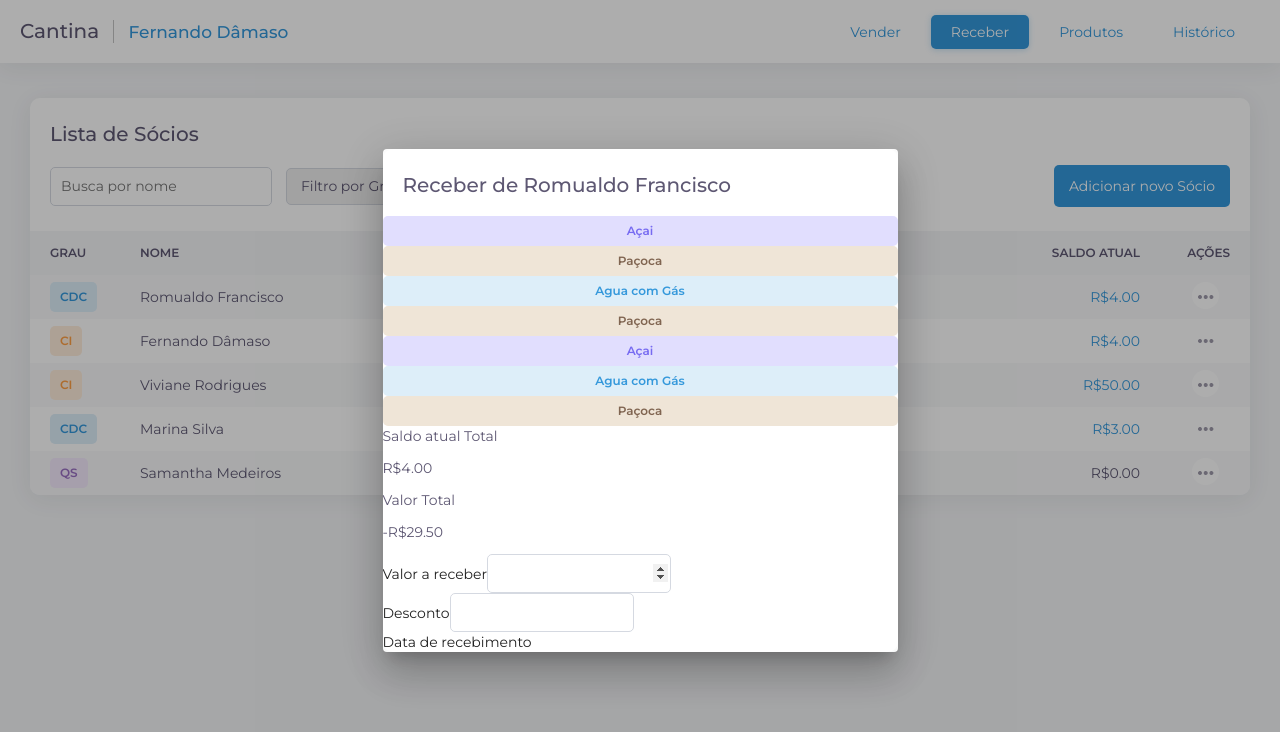
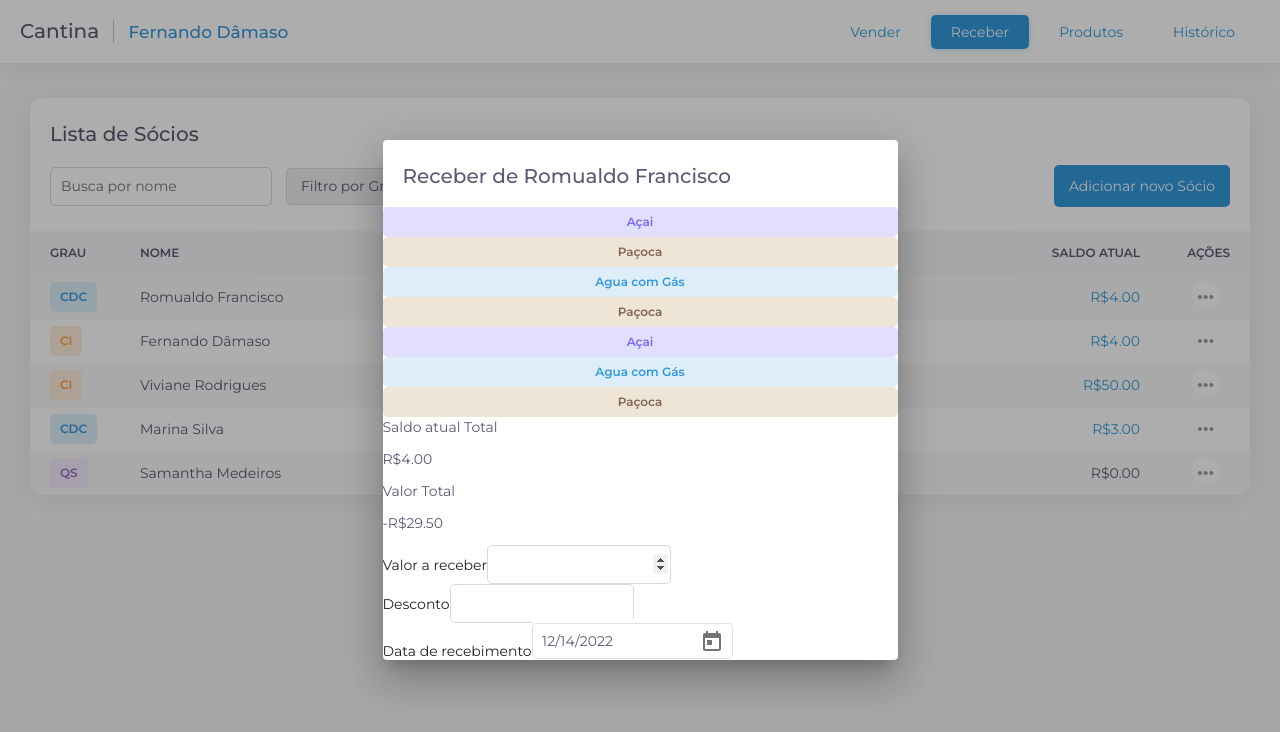
Before and after one commit to fernandodamaso/Cafeteria-Management-System, an Angular app: page /receber in a window 1280 px wide. Shown: the top 732 px of the page. Built offline with nearby package versions, Linux system fonts and the light colour scheme; data requests are answered from the project's data file.

Commit message:
Data colocado dentro do modal de pagar

```diff
--- a/src/app/_shared/pagar/pagar.component.html
+++ b/src/app/_shared/pagar/pagar.component.html
@@ -40,11 +40,11 @@
     </div>
     <div class="col">
       <label for="data">Data de recebimento</label>
-      <!-- <mat-form-field appearance="outline">
+      <mat-form-field appearance="outline">
         <input title="Data de Compra" [formControl]="date" matInput [matDatepicker]="picker" (dateInput)="addEvent($event)" />
         <mat-datepicker-toggle matIconSuffix [for]="picker"></mat-datepicker-toggle>
         <mat-datepicker #picker></mat-datepicker>
-      </mat-form-field> -->
+      </mat-form-field>
     </div>
   </div>
 </div>
--- a/src/app/_shared/shared.module.ts
+++ b/src/app/_shared/shared.module.ts
@@ -10,6 +10,7 @@ import { MatDatepickerModule } from '@angular/material/datepicker';
 import { MatFormFieldModule } from '@angular/material/form-field';
 import { MatInputModule } from '@angular/material/input';
 import { MatNativeDateModule } from '@angular/material/core';
+import { MatDialogModule } from '@angular/material/dialog';
 
 // Modulo para ser compartilhado com toda a aplicação, aqui estão declaradas e exportados os pipes
 
@@ -32,8 +33,11 @@ import { MatNativeDateModule } from '@angular/material/core';
     // Caso os pipes tenham alguma dependencia especifica, devem ser importados para funcionar
     CommonModule,
     FormsModule,
+    MatFormFieldModule,
     MatInputModule,
-    ReactiveFormsModule
+    MatDialogModule,
+    ReactiveFormsModule,
+    MatNativeDateModule, MatDatepickerModule
   ]
 })
 export class SharedModule { }
--- a/src/app/app.module.ts
+++ b/src/app/app.module.ts
@@ -10,10 +10,11 @@ import { NovoSocioComponent } from './novo-socio/novo-socio.component';
 import { FormsModule } from "@angular/forms";
 import { NovoProdutoComponent } from './novo-produto/novo-produto.component';
 import {MatSlideToggleModule} from '@angular/material/slide-toggle';
+import { MatNativeDateModule } from "@angular/material/core";
 
 @NgModule({
   declarations: [AppComponent,  NovoSocioComponent, NovoProdutoComponent],
-  imports: [BrowserModule, AppRoutingModule, HttpClientModule, MatPaginatorModule, MatDialogModule, BrowserAnimationsModule, FormsModule, MatSlideToggleModule],
+  imports: [BrowserModule, AppRoutingModule, HttpClientModule, MatPaginatorModule, MatDialogModule, BrowserAnimationsModule, FormsModule, MatSlideToggleModule, MatNativeDateModule],
 
   providers: [],
 
--- a/src/app/tela-receber/receber.module.ts
+++ b/src/app/tela-receber/receber.module.ts
@@ -6,8 +6,9 @@ import { FormsModule } from "@angular/forms";
 import { SharedModule } from "../_shared/shared.module";
 import { MatMenuModule } from '@angular/material/menu';
 import { MatNativeDateModule } from "@angular/material/core";
+import { MatDatepickerModule } from "@angular/material/datepicker";
 @NgModule({
   declarations: [ReceberComponent],
-  imports: [CommonModule, receberRoutingModule, FormsModule, SharedModule, MatMenuModule],
+  imports: [CommonModule, receberRoutingModule, FormsModule, SharedModule, MatMenuModule, MatNativeDateModule, MatDatepickerModule],
 })
 export class ReceberModule {}
```
